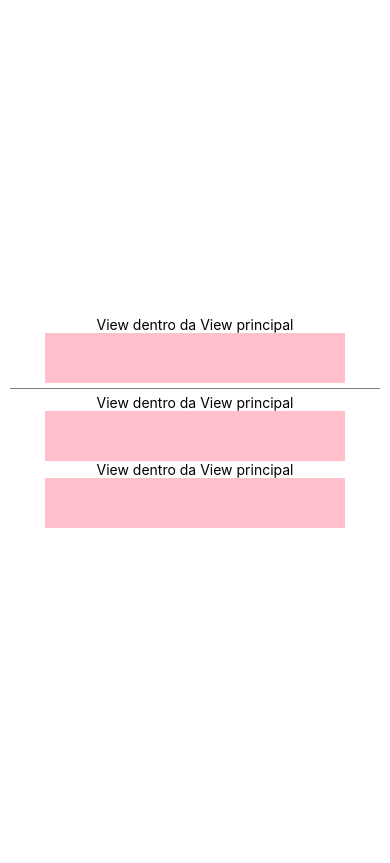
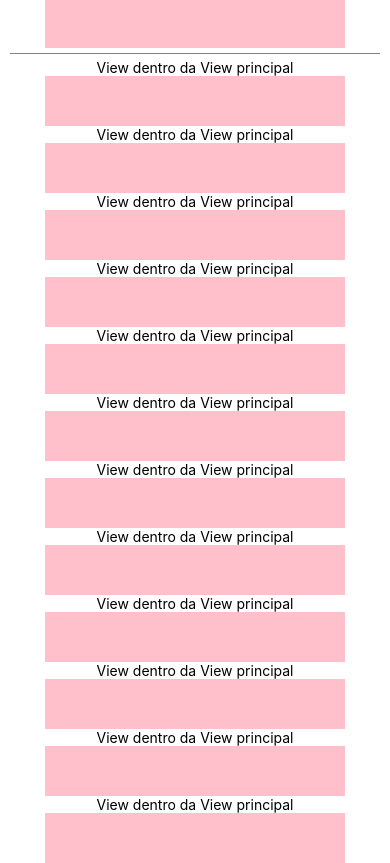
Before and after one commit to Lumikin/PPDM, a React Native app: screen / in a window 390 px wide. Built offline with nearby package versions, Linux system fonts and the light colour scheme.

Commit message:
Add: react-native-safe-area-context dependency to package.json

```diff
--- a/App.js
+++ b/App.js
@@ -1,5 +1,6 @@
 import { StatusBar } from "expo-status-bar";
 import { StyleSheet, Text, View } from "react-native";
+import {} from 'react-native-safe-area-context'
 
 export default function App() {
   return (
@@ -13,6 +14,26 @@ export default function App() {
       <Text>View dentro da View principal</Text>
       <View style={{ width: 300, height: 50, backgroundColor: "pink" }}></View>
       {/* View 3 */}
+      <Text>View dentro da View principal</Text>
+      <View style={{ width: 300, height: 50, backgroundColor: "pink" }}></View>
+      <Text>View dentro da View principal</Text>
+      <View style={{ width: 300, height: 50, backgroundColor: "pink" }}></View>
+      <Text>View dentro da View principal</Text>
+      <View style={{ width: 300, height: 50, backgroundColor: "pink" }}></View>
+      <Text>View dentro da View principal</Text>
+      <View style={{ width: 300, height: 50, backgroundColor: "pink" }}></View>
+      <Text>View dentro da View principal</Text>
+      <View style={{ width: 300, height: 50, backgroundColor: "pink" }}></View>
+      <Text>View dentro da View principal</Text>
+      <View style={{ width: 300, height: 50, backgroundColor: "pink" }}></View>
+      <Text>View dentro da View principal</Text>
+      <View style={{ width: 300, height: 50, backgroundColor: "pink" }}></View>
+      <Text>View dentro da View principal</Text>
+      <View style={{ width: 300, height: 50, backgroundColor: "pink" }}></View>
+      <Text>View dentro da View principal</Text>
+      <View style={{ width: 300, height: 50, backgroundColor: "pink" }}></View>
+      <Text>View dentro da View principal</Text>
+      <View style={{ width: 300, height: 50, backgroundColor: "pink" }}></View>
       <Text>View dentro da View principal</Text>
       <View style={{ width: 300, height: 50, backgroundColor: "pink" }}></View>
     </View>
--- a/package.json
+++ b/package.json
@@ -12,7 +12,8 @@
     "expo": "~55.0.5",
     "expo-status-bar": "~55.0.4",
     "react": "19.2.0",
-    "react-native": "0.83.2"
+    "react-native": "0.83.2",
+    "react-native-safe-area-context": "^5.7.0"
   },
   "private": true
 }
```
Also changed, not shown: 2 other files (tests, documents, lock files or other folders).
